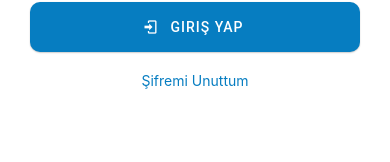
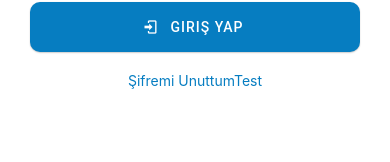
Before and after one commit to Ertanbnm/EDK-Design-Learn, a React Native app: screen /Login in a window 390 px wide. Shown: the part 522-684 px from the top of the page. Built offline with nearby package versions, Linux system fonts and the light colour scheme.

Commit message:
HDS Ertan

```diff
--- a/screens/LoginPage.js
+++ b/screens/LoginPage.js
@@ -99,7 +99,7 @@ const Login = () => {
                                     color: "#067dc1",
                                 }}
                             >
-                                Şifremi Unuttum
+                                Şifremi UnuttumTest
                             </Text>
                         </View>
                     </View>
```
